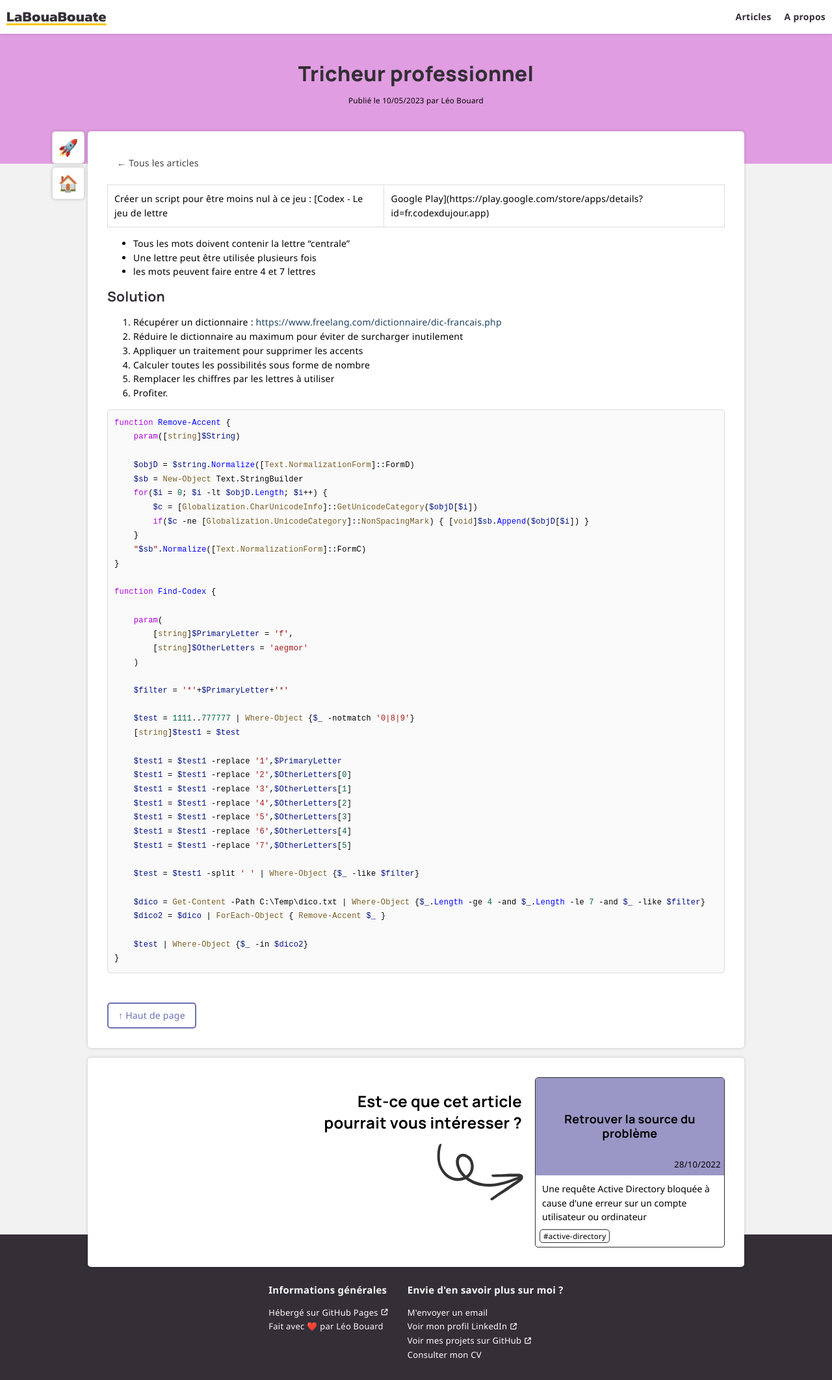
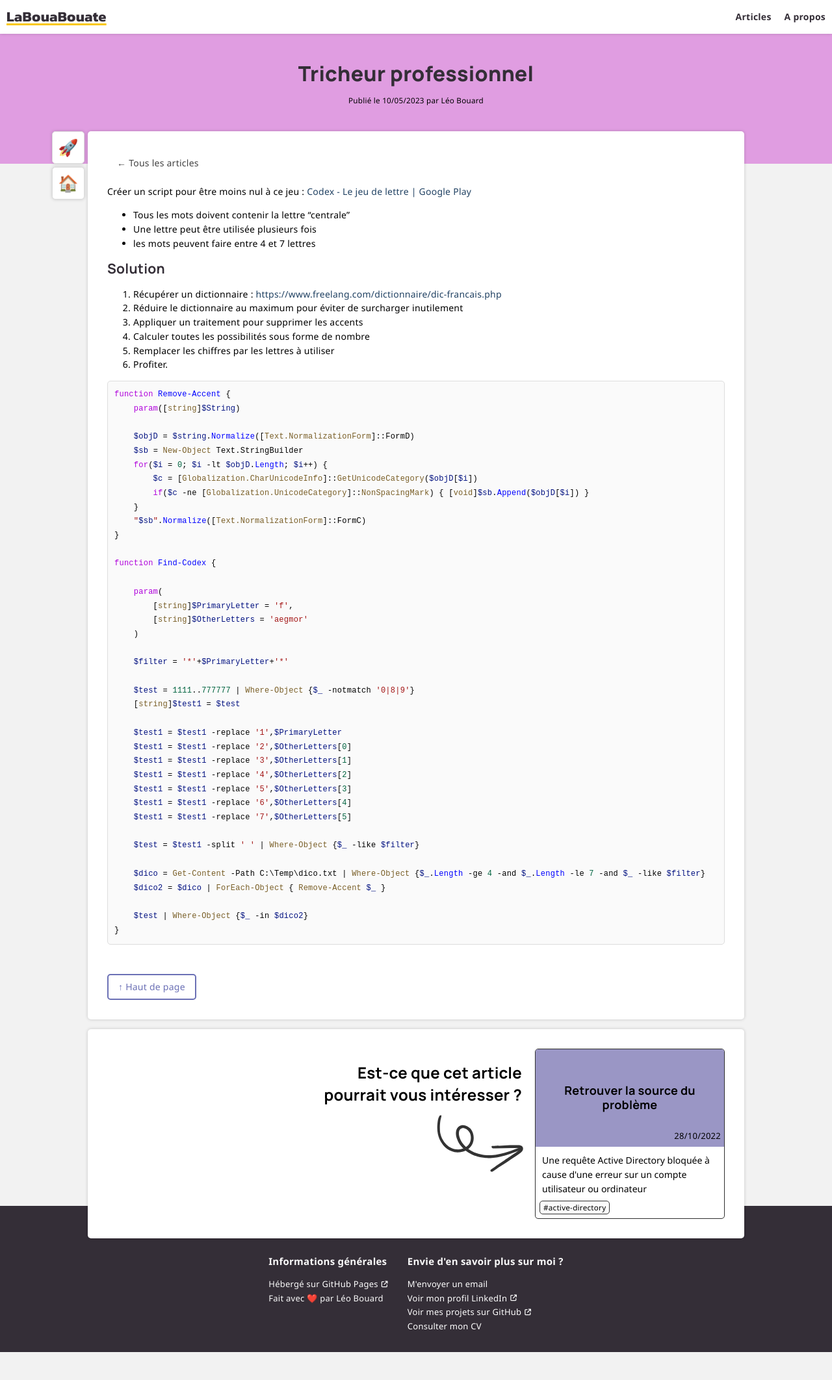
Before and after one commit to leobouard/leobouard.github.io, a Jekyll site: the page built from _posts/2023-05-10-tricheur.md, in a window 1280 px wide. Shown: the whole page at 65% size. Built offline with Jekyll 4.4.1, drawn with Linux system fonts in a browser that asks for light colours; nearby versions of some CDN libraries; some web fonts are replaced; after the commit the page ends 2081 px from its top, so only the background shows below that.

Commit message:
Typo et responsive

```diff
--- a/_posts/2023-05-10-tricheur.md
+++ b/_posts/2023-05-10-tricheur.md
@@ -7,7 +7,7 @@
 listed: true
 ---
 
-Créer un script pour être moins nul à ce jeu : [Codex - Le jeu de lettre | Google Play](https://play.google.com/store/apps/details?id=fr.codexdujour.app)
+Créer un script pour être moins nul à ce jeu : [Codex - Le jeu de lettre \| Google Play](https://play.google.com/store/apps/details?id=fr.codexdujour.app)
 
 - Tous les mots doivent contenir la lettre "centrale"
 - Une lettre peut être utilisée plusieurs fois
--- a/assets/css/style.scss
+++ b/assets/css/style.scss
@@ -38,6 +38,7 @@
     justify-content: space-between;
     align-items: center;
     background-color: #FFF;
+    position: relative;
     box-shadow: 0px 0px 5px 0px #00000030;
 
     nav {
@@ -318,7 +319,6 @@
     }
 
     footer {
-        justify-content: left;
 
         span {
             font-size: small;
```
